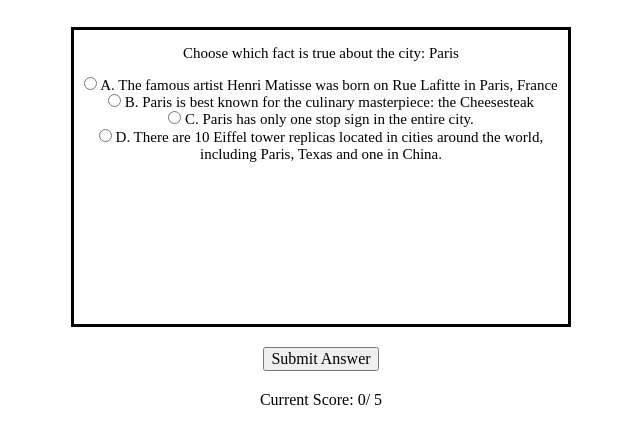
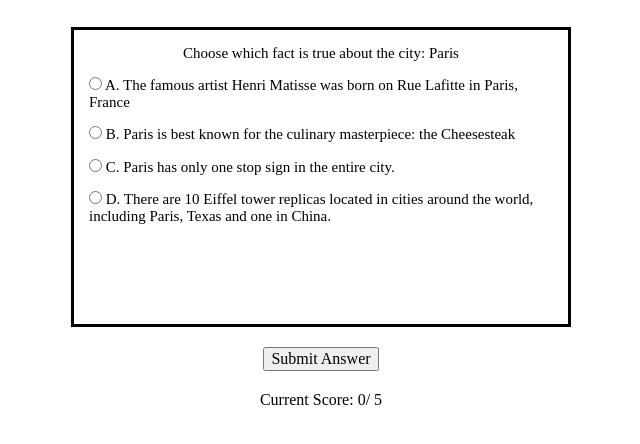
Before and after one commit to alannabouloy/quiz-app-Alanna-Leah, a plain HTML site: page greyBox.html in a window 1280 px wide. Both pictures are taken after a click on the element "Start Quiz!". Shown: the part 64-508 px from the top of the page, without its empty margins (319-959 px from the left). Drawn offline with nearby package versions, Linux system fonts and the light colour scheme.

Commit message:
fixed answer css

```diff
--- a/app.css
+++ b/app.css
@@ -60,6 +60,11 @@ ul{
  }
 
 
+.radio{
+margin: 15px;
+text-align: left;
+}
+
 
 .text-box{
 
```
